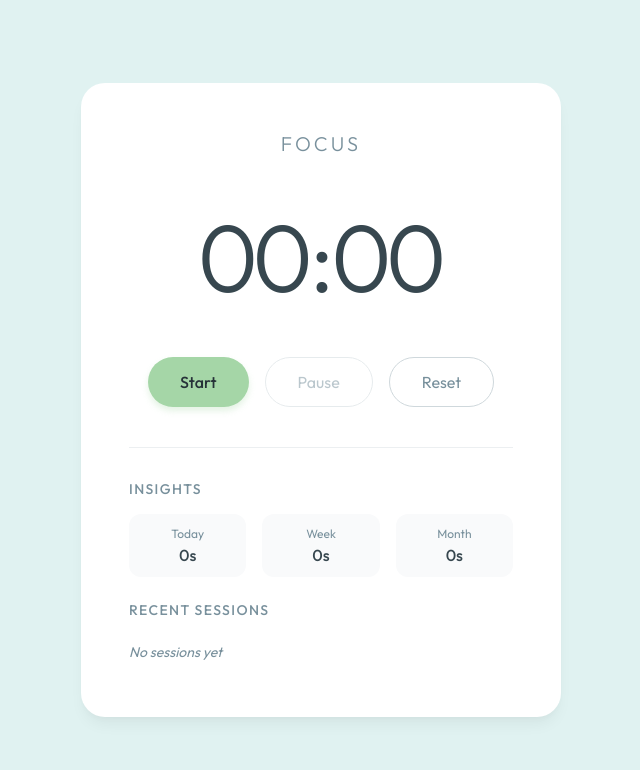
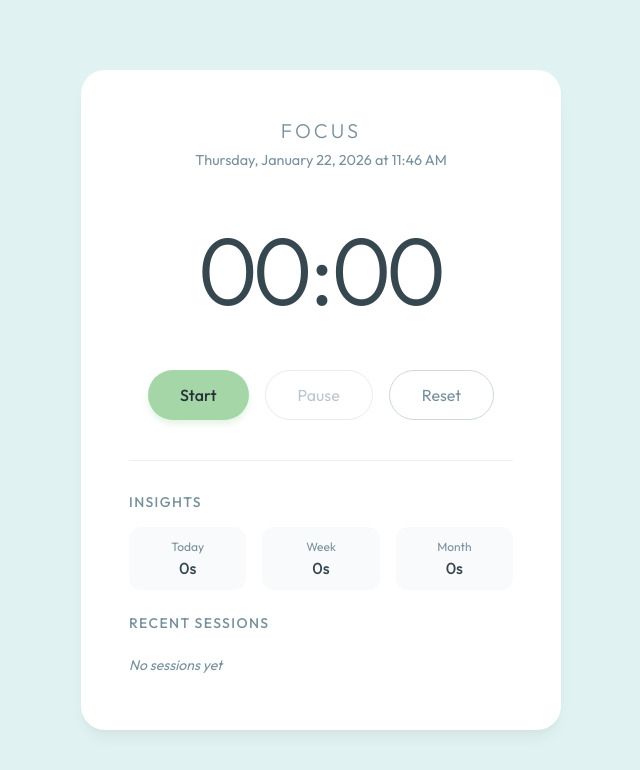
Before and after one commit to ss2code/agy_meditation_timer, a website: page index.html in a window 1280 px wide. Shown: the whole page, without its empty margins (319-959 px from the left). Drawn offline with Linux system fonts and the light colour scheme.

Commit message:
Add date to header and recent sessions, add package.json

```diff
--- a/index.html
+++ b/index.html
@@ -17,6 +17,7 @@
     <div class="container">
         <header>
             <h1>Focus</h1>
+            <div id="headerDate" class="header-date"></div>
         </header>
 
         <main>
--- a/script.js
+++ b/script.js
@@ -6,6 +6,7 @@ const historyList = document.getElementById('historyList');
 const statToday = document.getElementById('statToday');
 const statWeek = document.getElementById('statWeek');
 const statMonth = document.getElementById('statMonth');
+const headerDate = document.getElementById('headerDate');
 
 let elapsedTime = 0;
 let timerId = null;
@@ -64,11 +65,12 @@ function renderHistory() {
     recent.forEach(session => {
         const date = new Date(session.date);
         const timeString = date.toLocaleTimeString([], { hour: '2-digit', minute: '2-digit' });
+        const dateString = date.toLocaleDateString([], { month: 'short', day: 'numeric' });
         const li = document.createElement('li');
         li.className = 'history-item';
         li.innerHTML = `
             <span>Meditation (${formatDuration(session.duration)})</span>
-            <span class="history-time">${timeString}</span>
+            <span class="history-time">${dateString}, ${timeString}</span>
         `;
         historyList.appendChild(li);
     });
@@ -176,7 +178,18 @@ startBtn.addEventListener('click', startTimer);
 pauseBtn.addEventListener('click', pauseTimer);
 resetBtn.addEventListener('click', resetTimer);
 
+// Header Date Logic
+function updateHeaderDate() {
+    const now = new Date();
+    const options = { weekday: 'long', year: 'numeric', month: 'long', day: 'numeric', hour: '2-digit', minute: '2-digit' };
+    if (headerDate) {
+        headerDate.textContent = now.toLocaleString([], options);
+    }
+}
+
 // Initialize
+setInterval(updateHeaderDate, 1000);
+updateHeaderDate();
 updateDisplay();
 renderHistory();
 renderStats();
--- a/style.css
+++ b/style.css
@@ -50,9 +50,16 @@ header h1 {
     font-weight: 300;
     font-size: 1.25rem;
     color: var(--text-secondary);
-    margin-bottom: 2.5rem;
+    margin-bottom: 0.5rem;
     letter-spacing: 0.15em;
     text-transform: uppercase;
+}
+
+.header-date {
+    font-size: 0.9rem;
+    color: var(--text-secondary);
+    margin-bottom: 2.5rem;
+    font-weight: 400;
 }
 
 .timer-display {
```
Also changed, not shown: package.json (added, +11 -0 lines).
